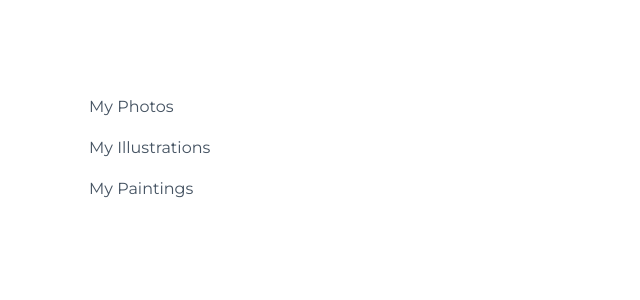
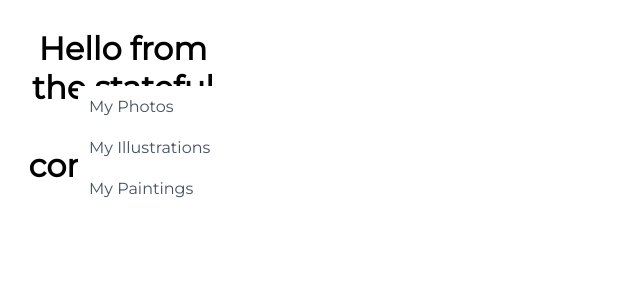
Before and after one commit to conor-timmis/react-challenges, a React (Create React App) app in the folder my-app/: page / in a window 1280 px wide. Shown: the top 300 px of the page, without its empty margins (0-640 px from the left). Built offline with nearby package versions, Linux system fonts and the light colour scheme.

Commit message:
Add StatefulGreeting to App

```diff
--- a/my-app/src/App.js
+++ b/my-app/src/App.js
@@ -1,10 +1,11 @@
 import css from './App.module.css';
 import Sidebar from "./components/Sidebar";
+import StatefulGreeting from './components/StatefulGreeting';
 
 function App() {
   return (
     <div className={css.App}>
-      {/* Add your components here */}
+      <StatefulGreeting />
       <Sidebar />
     </div>
   );
```
